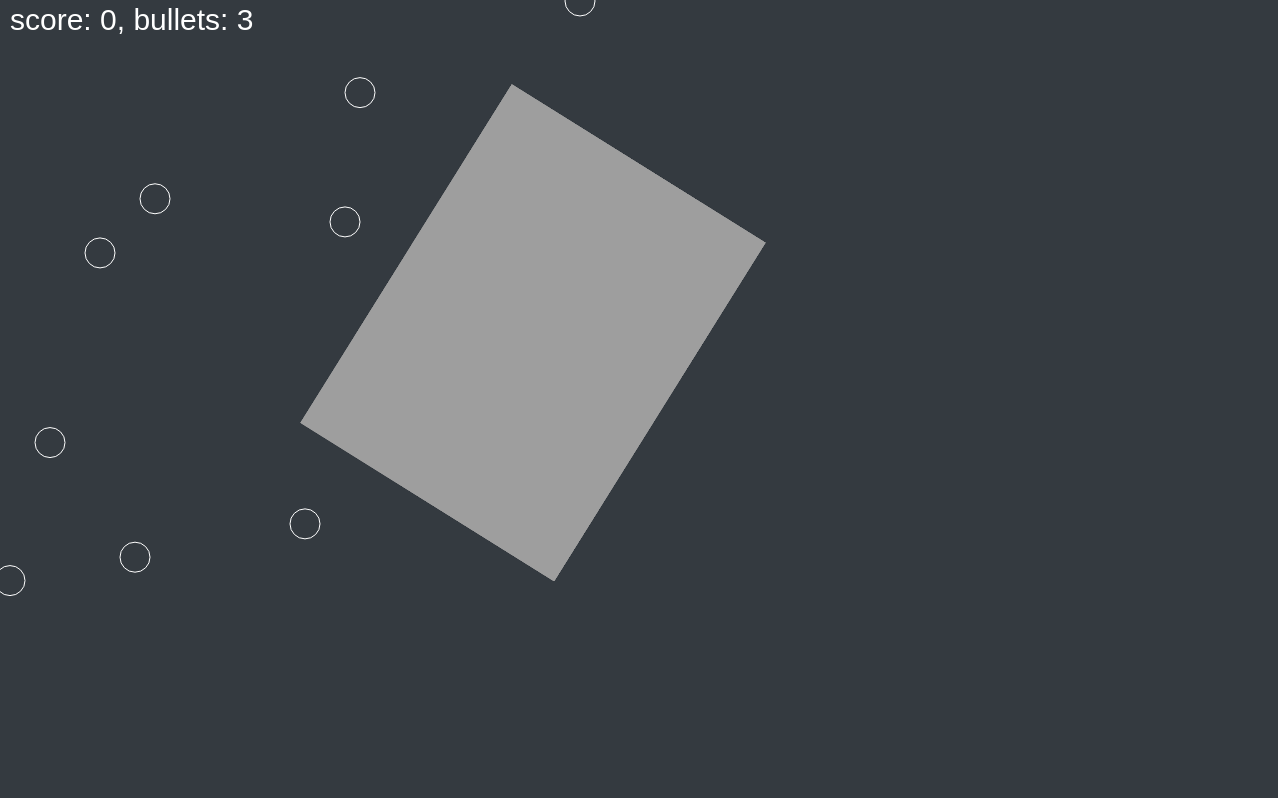
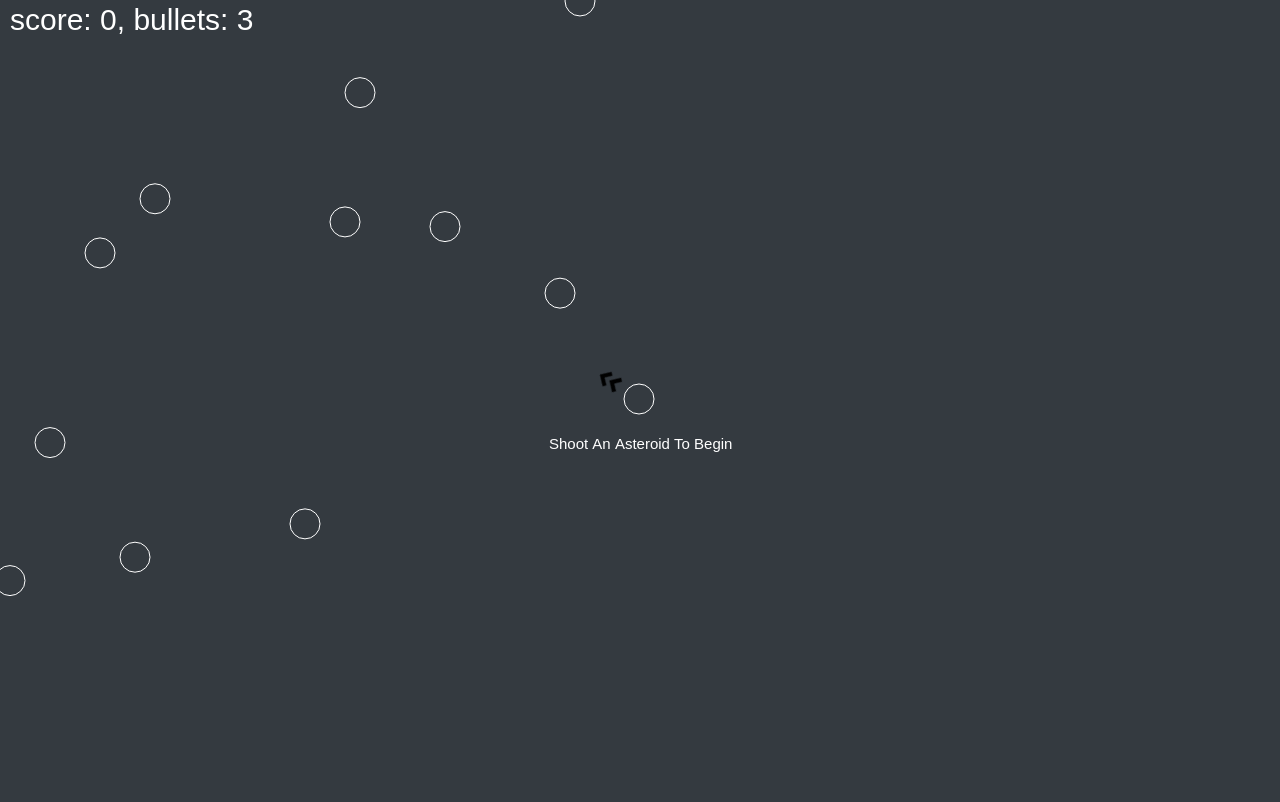
Before and after one commit to johnstonekyle/AsteroidShooterGame, a plain HTML site: page index.html in a window 1280 px wide. Drawn offline with Linux system fonts and the light colour scheme.

Commit message:
change of arrow sprite, game over screen

```diff
--- a/index.html
+++ b/index.html
@@ -4,7 +4,7 @@
         <meta charset="utf-8">
         <title></title>
     </head>
-    <body style="margin:0;">
+    <body style="margin:0; background-color:#343a40;">
         <canvas id="canvas" width="0" height="0" style="background-color:#343a40;"></canvas>
         <script src="main.js" type="text/javascript"></script>
     </body>
--- a/main.js
+++ b/main.js
@@ -11,6 +11,7 @@ var score = 0;
 var bullets = 3;
 var mx = 0;
 var my = 0;
+var gameover = false;
 
 var player = {
     x: WIDTH/2,
@@ -51,8 +52,8 @@ var arrow = new Image();
 arrow.onload = function() {
 	drawArrow(0);
 };
-arrow.src = 'https://cdn3.iconfinder.com/data/icons/google-material-design-icons/48/ic_keyboard_arrow_down_48px-128.png';
-arrow.height = 50;
+arrow.src = 'arrow.png';
+arrow.height = -150;
 
 function drawArrow(angle) {
     var dx = mx - player.x;
@@ -71,7 +72,6 @@ function drawArrow(angle) {
 document.onmousemove = function(e) {
     mx = e.pageX;
     my = e.pageY;
-    arrowAngle = theta;
 };
 
 function onCanvasClick(ev){
@@ -84,7 +84,9 @@ function onCanvasClick(ev){
     vy = (dy / mag) * speed;
 
     if (bullets > 0){
-        bullets--;
+        if(score > 0){
+            bullets--;
+        }
         Bullet('bul'+idCounter++,player.x,player.y,vx,vy,5);
     }
 }
@@ -162,21 +164,36 @@ function drawObjects(){
     }
 }
 
+function showIntro(){
+    ctx.font = "15px Arial";
+    ctx.fillText('Shoot An Asteroid To Begin',WIDTH/2-90,HEIGHT/2+50);
+}
+
 function updateScore(){
-    ctx.fillStyle = "#FFFFFF";
-    ctx.font = "30px Arial";
-    ctx.fillText('score: ' + score + ", bullets: " + bullets,10,30);
+    if(!gameover){
+        ctx.fillStyle = "#FFFFFF";
+        ctx.font = "30px Arial";
+        ctx.fillText('score: ' + score + ", bullets: " + bullets,10,30);
+    } else {
+        ctx.font = "30px Arial";
+        ctx.fillText('Game Over',WIDTH/2-60,HEIGHT/2-15);
+        ctx.font = "15px Arial";
+        ctx.fillText('Score: ' + score,WIDTH/2-15,HEIGHT/2+10);
+    }
 }
 
 function main(){
     ctx.clearRect(0,0,WIDTH,HEIGHT);
+    if(score <= 0){
+        showIntro();
+    }
+    drawArrow(arrowAngle);
     checkCollision();
     drawObjects();
     generateAsteroid();
-	drawArrow(arrowAngle);
     updateScore();
     if ((player.x < 0 || player.x > WIDTH || player.y < 0 || player.y > HEIGHT) && Object.keys(bulletList).length <= 0){
-        ctx.fillText('Game Over',WIDTH/2-60,HEIGHT/2-15);
+        gameover = true;
     }
 }
 
```
Also changed, not shown: arrow.png (added).
